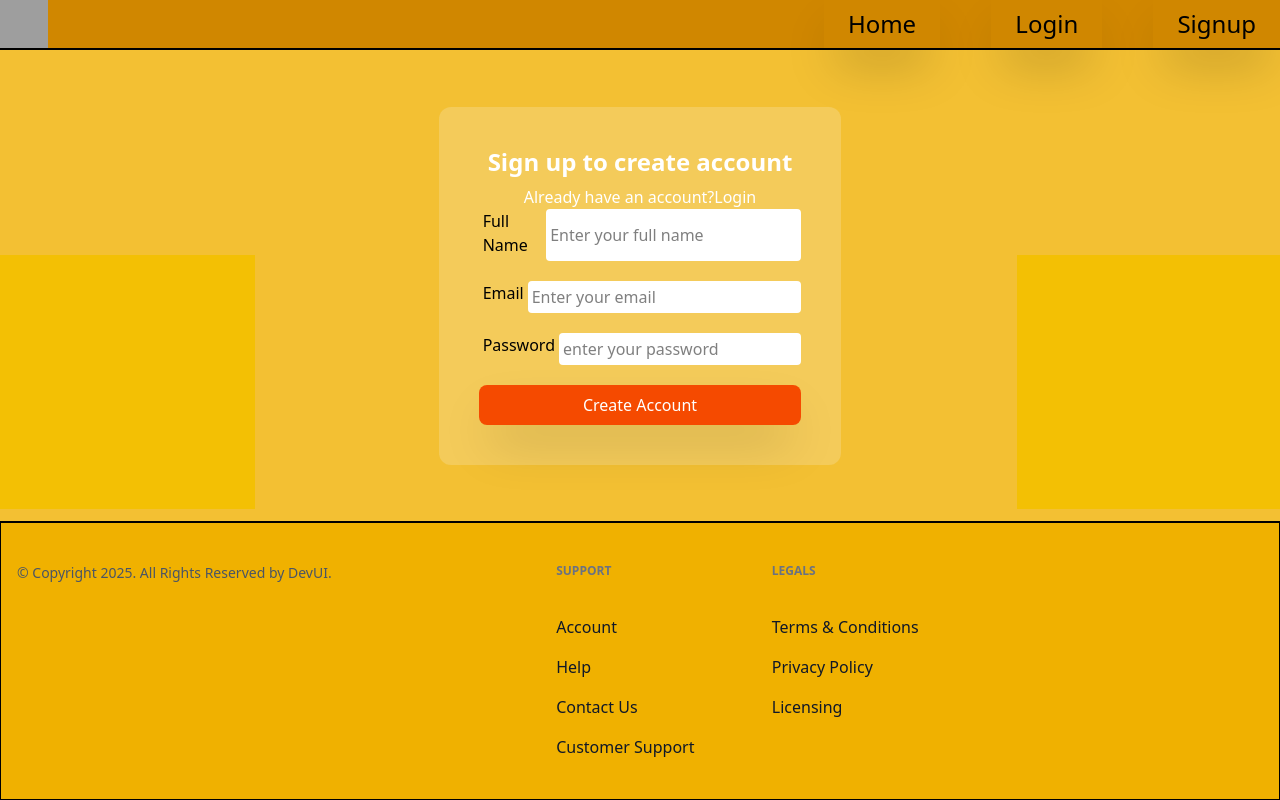
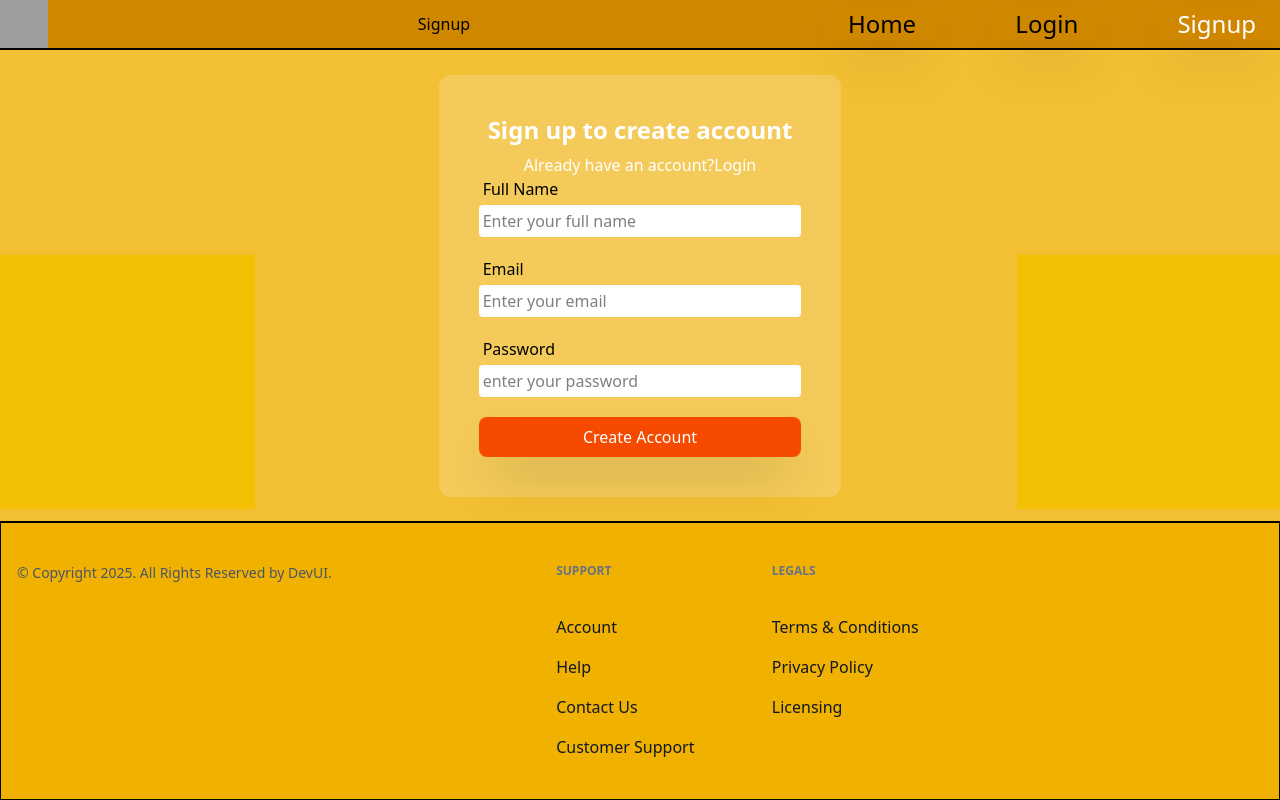
Before and after one commit to mehedi832766/MemeShare, a React (Vite) app: page /signup in a window 1280 px wide. Built offline with nearby package versions, Linux system fonts and the light colour scheme; no server answers; grey boxes are pictures that could not be loaded.

Commit message:
improved styling, sorting data

```diff
--- a/src/App.jsx
+++ b/src/App.jsx
@@ -23,6 +23,9 @@ function App() {
     })
     .finally(() => setLoading(false));
   }, []);
+
+
+
 
 
 
--- a/src/appwrite/config.js
+++ b/src/appwrite/config.js
@@ -85,9 +85,7 @@ export class Service{
         }
     }
 
-    async getPosts(queries=[
-        Query.equal("status", "active")
-    ]){
+    async getPosts(queries=[]){
         try {
             return await this.databases.listDocuments(
                 conf.appwriteDatabaseId,
@@ -99,27 +97,6 @@ export class Service{
             return false
         }
     }
-
-    async getMyPosts(){
-        const userId = useSelector((state)=>state.auth.userData.$id)
-        try {
-            return await this.databases.listDocuments(
-                conf.appwriteDatabaseId,
-                conf.appwriteCollectionId,
-                [Query.equal("userId", userId),
-
-                ]
-                )
-        } catch (error) {
-            console.log("Appwrite serive :: getMyPosts :: error", error);
-            return false
-        }
-    }
-
-
-
-
-
 
 
 
--- a/src/components/Header/Header.jsx
+++ b/src/components/Header/Header.jsx
@@ -1,12 +1,14 @@
-import React, { useState } from 'react';
+import React, { useState, useEffect } from 'react';
 import { Container, Logo, LogoutBtn } from '../index';
 import { Link } from 'react-router-dom';
 import { useSelector } from 'react-redux';
-import { useNavigate, useLocation } from 'react-router-dom';
+import { useNavigate, useLocation, NavLink } from 'react-router-dom';
+import { use } from 'react';
 
 function Header({ userId }) {
   const [ico, setIco] = useState("menu-outline");
   const [value, setValue] = useState("top-[-100%]");
+  const [pName, setPName] = useState();
 
   const onToggleMenu = () => {
     ico === 'menu-outline' ? setIco("close-outline") : setIco('menu-outline');
@@ -15,7 +17,7 @@ function Header({ userId }) {
   };
 
   const { pathname } = useLocation();
-  // console.log(pathname);
+  console.log(pathname);
 
   const authStatus = useSelector((state) => state.auth.status);
   // const userId = useSelector((state) => state.auth.userId);
@@ -54,7 +56,13 @@ function Header({ userId }) {
     },
   ];
 
-const pName = (navItems).filter((item) => item.slug === pathname? item.name : null);
+useEffect(() => {
+  navItems.map((item) => {
+    if (item.slug === pathname) {
+       setPName(item.name);
+    }
+  });
+}, [pathname]);
 console.log(pName);
 
 
@@ -67,24 +75,31 @@ console.log(pName);
             <Logo />
           </Link>
         </div>
-        <div ></div>
+        <div className={`${ico==="menu-outline" ? "" : "hidden"}`}>{pName}</div>
         <div className={`nav-links duration-501 md:static absolute md:min-h-fit md:w-auto  w-full flex items-center  bg-yellow-600 ${value}`}>
           <ul className='flex md:flex-row flex-col md:items-center md:gap-[4vw] w-full px-0 mx-0'>
             {navItems.map((item) =>
               item.active ? (<li key={item.name} className='text-center text-2xl shadow-2xl'>
 
-                <button
+                <NavLink
+                  to={item.slug}
                   onClick={() => {
                     setValue("top-[-100%]");
                     setIco('menu-outline');
-                    navigate(item.slug);
+
 
                   }}
-                  className={'inline-bock px-6 py-2 duration-200 hover:bg-blue-100 rounded-full '}
-                >{item.name}</button>
+                  className={({isActive}) =>
+                    `inline-bock px-6 py-2 duration-200 ${isActive ? "text-white" : "text-black"} hover:bg-yellow-800 rounded-full `}
+                >{item.name}</NavLink>
               </li>) : null)}
             {authStatus && (
-              <li className='flex justify-center'>
+              <li
+              onClick={() => {
+                setValue("top-[-100%]");
+                setIco('menu-outline');
+                }}
+              className='flex justify-center'>
                 <LogoutBtn />
               </li>
             )}
--- a/src/components/Input.jsx
+++ b/src/components/Input.jsx
@@ -11,7 +11,7 @@ import React, {useId} from 'react'
   },ref){
     const id = useId()
     return (
-      <div className='w-full flex justify-between '>
+      <div className='w-full'>
         {label && <label
         className='inline-block mb-1 pl-1 mr-1 '
         htmlFor={id}>{label}
--- a/src/components/Login.jsx
+++ b/src/components/Login.jsx
@@ -59,6 +59,7 @@ function Login() {
                                         "Email address must be a valid address",
                                 }
                             })}
+                            className="w-0.5"
                         />
                         <Input
                             label="Password"
--- a/src/components/Signup.jsx
+++ b/src/components/Signup.jsx
@@ -44,7 +44,7 @@ function Signup() {
                 <form onSubmit={handleSubmit(create)}>
                     <div className='space-y-5'>
                         <Input
-                        className=""
+                        className="space-between"
                             label="Full Name"
                             placeholder="Enter your full name"
                             {...register("name", {
--- a/src/pages/AllPosts.jsx
+++ b/src/pages/AllPosts.jsx
@@ -9,25 +9,9 @@ import { useSelector } from 'react-redux'
 function AllPosts() {
 
 
+    const [loading, setLoading] = useState(true);
 
-    // const [posts, setPosts] = useState([])
-    // const [userId, setUserId] = useState()
-
-    // useEffect(() => {}, [])
-
-
-    // appwriteService.getMyPosts([]).then((posts)=> {
-    //     if(posts) {
-    //         setPosts(posts.documents)
-    //     }
-    // })
-
-    const posts = useSelector((state)=>state.post.postData.documents)
-    // setPosts(allpost)
-    // const id = useSelector(state=>state.auth.userData.$id)
-    //  setUserId(id)
-    // console.log(posts);
-    // console.log(id);
+    const posts = useSelector((state)=>state.post.postData)
 
 
 
@@ -35,7 +19,7 @@ function AllPosts() {
     return (<div className='w-full py-8'>
     <Container>
         <div className='flex flex-wrap'>
-            {(posts).map((post) => (
+            {posts.map((post) => (
                  <div key={post.$id} className='p-2 w-full sm:w-1/4'>
                 <PostCard {...post} />
             </div>
--- a/src/pages/Home.jsx
+++ b/src/pages/Home.jsx
@@ -3,6 +3,7 @@ import appwriteService from "../appwrite/config"
 import { Container, PostCard } from '../components'
 import { allposts } from '../store/postSlice'
 import { useSelector, useDispatch } from 'react-redux'
+import {Query } from "appwrite";
 
 
 
@@ -15,11 +16,15 @@ function Home() {
 
     const [posts, setPosts] = useState([])
     useEffect(()=>{
-
-        appwriteService.getPosts().then((posts)=>{
+        // queries=
+        appwriteService.getPosts([
+            Query.equal("status", "active"),
+            Query.orderDesc("$createdAt")
+        ]
+    ).then((posts)=>{
             if(posts) {
 
-                    dispatch(allposts(posts))
+                dispatch(allposts(posts))
 
                     setPosts(posts.documents)
             }
@@ -27,9 +32,7 @@ function Home() {
     },[])
 
 
-    // const posts = useSelector((state)=>state.post.postData.documents)
 
-    // (posts.filter((post)=> post.userId === userData.$id)).map
 
     if (posts.length === 0) {
         return (
--- a/src/pages/MyPosts.jsx
+++ b/src/pages/MyPosts.jsx
@@ -8,38 +8,24 @@ import { Link, useNavigate, useParams } from "react-router-dom";
 function MyPosts() {
   const dispatch = useDispatch()
   const [loading, setLoading] = useState(true);
-  const {userId} = useParams();
-    // const postCount = useSelector((state)=>state.post.postData)
+   const userData = useSelector((state) => state.auth.userData);
+  const userId = userData.$id;
+  console.log(userId);
+
+//   const {userId} = useParams();
 
     const [posts, setPosts] = useState([])
-    // let posts
+
     useEffect(()=>{
-        // console.log("useEffect");
+
         appwriteService.getPosts().then((posts)=>{
             if(posts) {
-                // console.log(posts)
-                    // console.log("promise");
                     setPosts(posts.documents)
             }
-
-
         })
         .finally(() => setLoading(false));
+    },[])
 
-        // posts = useSelector((state)=>state.post.postData)
-
-
-    },[])
-    // setPosts(useSelector((state)=>state.post.postData))
-    // useEffect(() => {}, [])
-    //
-    // console.log(posts);
-    // setPosts(useSelector((state)=>state.post.postData))
-
-
-
-
-    // (posts.filter((post)=> post.userId === userData.$id)).map
     return loading ?
     (
 
--- a/src/pages/Post.jsx
+++ b/src/pages/Post.jsx
@@ -27,7 +27,7 @@ export default function Post() {
         appwriteService.deletePost(post.$id).then((status) => {
             if (status) {
                 appwriteService.deleteFile(post.featuredImage);
-                navigate("/");
+                navigate("/my-posts/{userData.$id}");
             }
         });
     };
--- a/src/store/postSlice.js
+++ b/src/store/postSlice.js
@@ -3,7 +3,7 @@ import { createSlice } from "@reduxjs/toolkit";
 
 const initialState = {
 
-    postData: null
+    postData: []
 };
 
 
@@ -14,7 +14,7 @@ export const postSlice = createSlice({
     reducers: {
         allposts: (state, action) => {
 
-            state.postData = (action.payload);
+            state.postData = (action.payload.documents);
             console.log(state.postData);
 
         },
```
